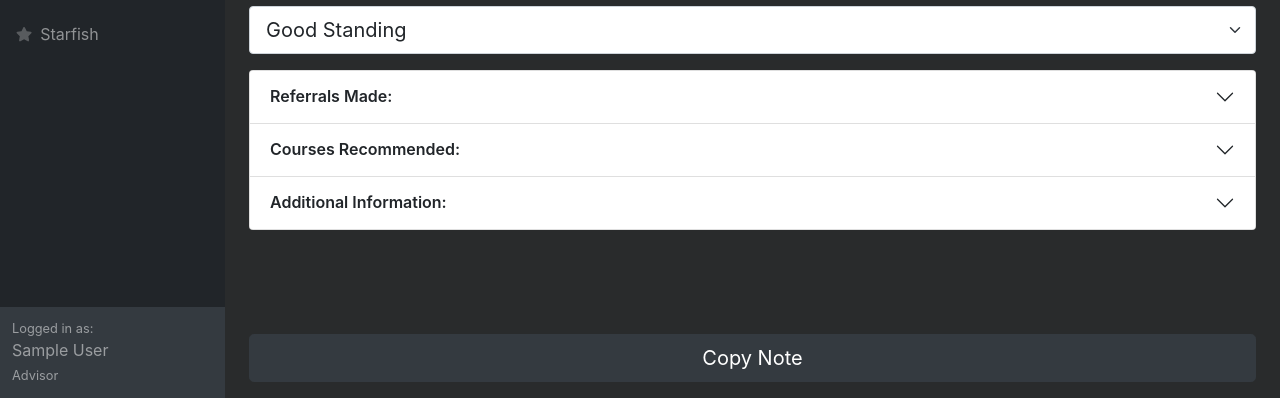
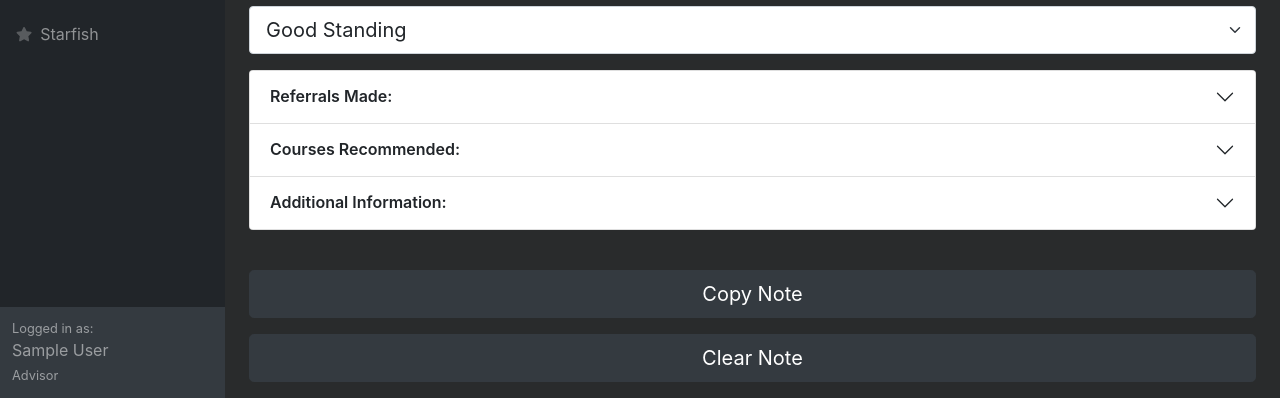
Before and after one commit to cpecue/oaa-toolbox-git, a Flask app: page /quick-notes in a window 1280 px wide. Shown: the part 402-800 px from the top of the page. Run offline with Flask 2, Linux system fonts and the light colour scheme; the visitor is signed in with stand-in values (Sample User, id 1); data comes from the database, SQL or seed files in the repository; some libraries are stand-ins or nearby versions.

Commit message:
Adding Clear Note button

```diff
--- a/oaatoolbox/templates/quick-notes.html
+++ b/oaatoolbox/templates/quick-notes.html
@@ -256,10 +256,13 @@
    </main>
 <footer>
     <div class="container-fluid mb-3">
-                    <div class="d-grid gap-2 mt-3">
-                    <button class="btn btn-lg btn-dark" id="btnCopy" type="button" onclick="copynote()">Copy Note</button>
-                </div>
+        <div class="d-grid gap-2 mt-3">
+            <button class="btn btn-lg btn-dark" id="btnCopy" type="button" onclick="copynote()">Copy Note</button>
         </div>
+        <div class="d-grid gap-2 mt-3">
+            <button class="btn btn-lg btn-dark" id="btnClear" type="button" onclick="clearNote()">Clear Note</button>
+        </div>
+    </div>
 </footer>
 
 
```
